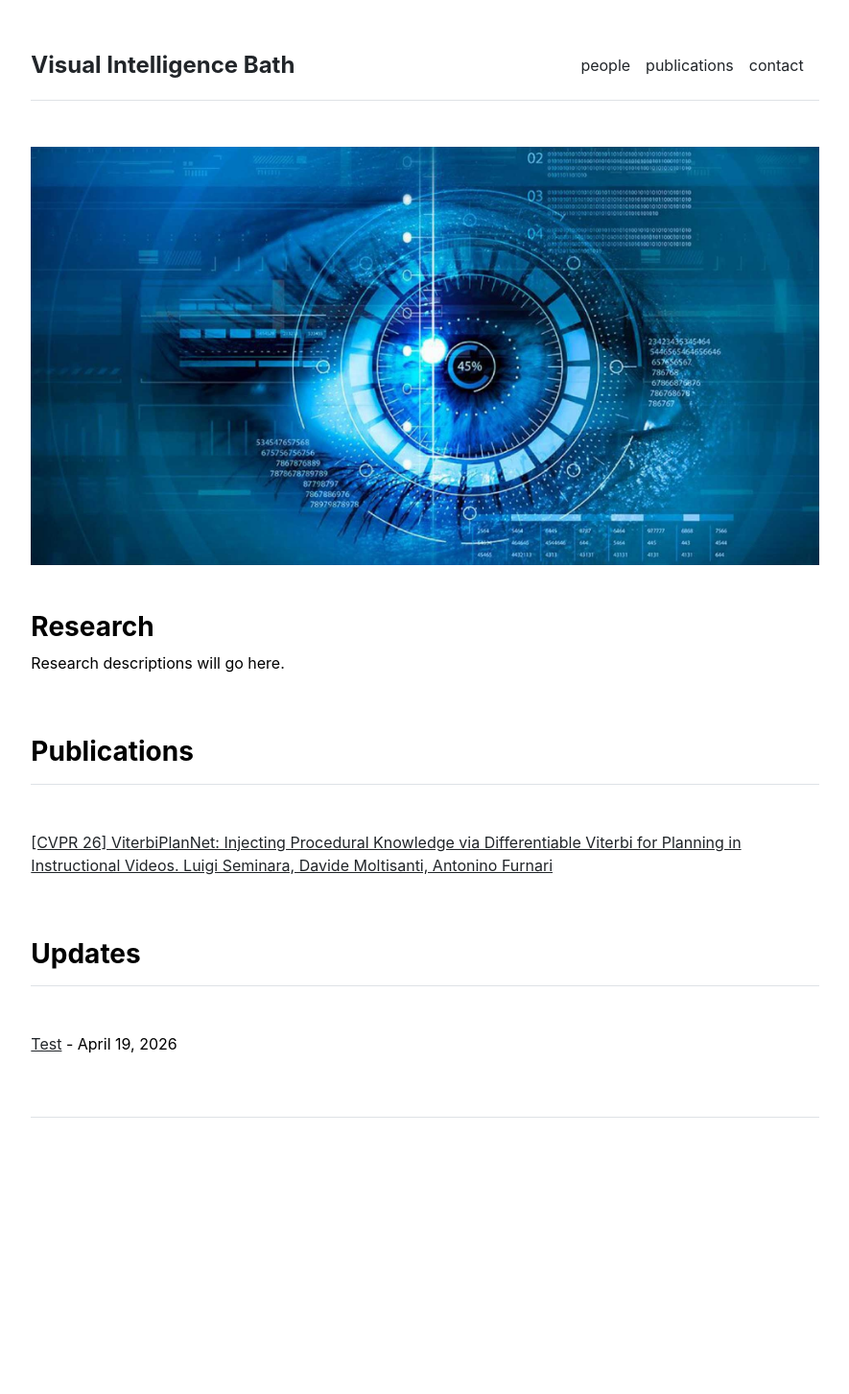
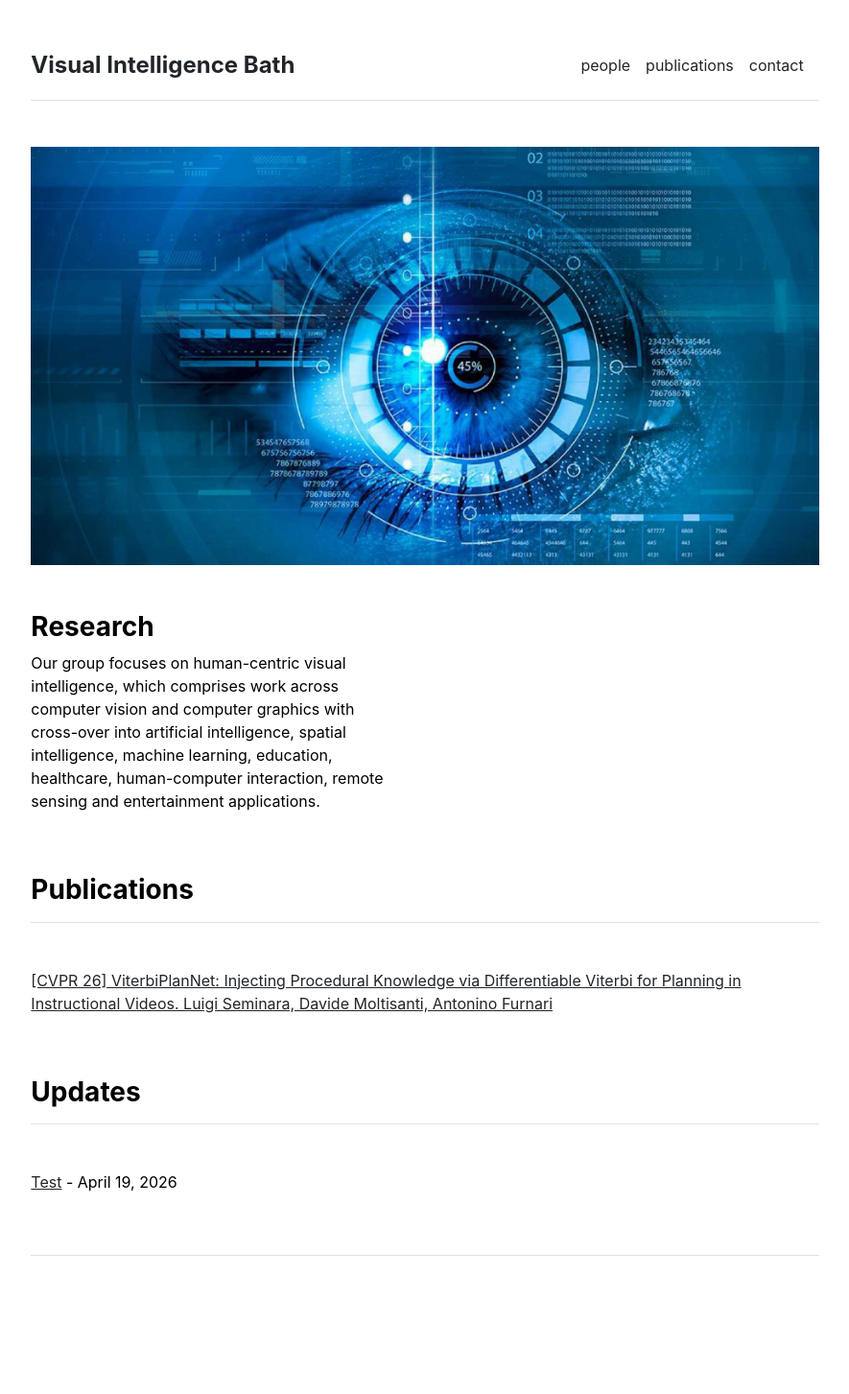
Before and after one commit to Visual-Intelligence-Bath/home, a Jekyll site: the page built from index.md, in a window 1280 px wide. Shown: the whole page at 96% size, without its empty margins (197-1082 px from the left). Built offline with Jekyll 4.4.1, drawn with Linux system fonts in a browser that asks for light colours; before the commit the page ends 1309 px from its top, so only the background shows below that.

```diff
--- a/_data/settings.yml
+++ b/_data/settings.yml
@@ -4,6 +4,7 @@ menu:
 - {name: 'contact', url: '/contact'}
 
 people:
+- {name: 'Michael Yang', title: 'Professor', email: 'myy35@bath.ac.uk', image: 'assets/img/michael.jpg', url: 'michael-yang'}
 - {name: 'Davide Moltisanti', title: 'Lecturer', email: 'dm2460@bath.ac.uk', image: 'assets/img/davide.jpg', url: 'davide-moltisanti'}
 
 contacts:
--- a/_layouts/people.html
+++ b/_layouts/people.html
@@ -13,7 +13,7 @@ layout: default
     <p><a href="{{ site.github.url }}/people/{{ person.url }}">More info</a></p>
   </div>
   <div class="col-md-6">
-    <img src="{{ site.github.url }}/{{ person.image }}" alt="Contact" width="100%">
+    <img src="{{ site.github.url }}/{{ person.image }}" alt="Contact" width="250px">
   </div>
 </div>
 {% endfor %}
--- a/index.md
+++ b/index.md
@@ -3,4 +3,4 @@ layout: home
 title: "Home"
 ---
 
-Research descriptions will go here.
+Our group focuses on human-centric visual intelligence, which comprises work across computer vision and computer graphics with cross-over into artificial intelligence, spatial intelligence, machine learning, education, healthcare, human-computer interaction, remote sensing and entertainment applications.
```
Also changed, not shown: people/davide-moltisanti.md (+1 -1 lines), people/michael-yang.md (added, +12 -0 lines), assets/img/michael.jpg (added).
